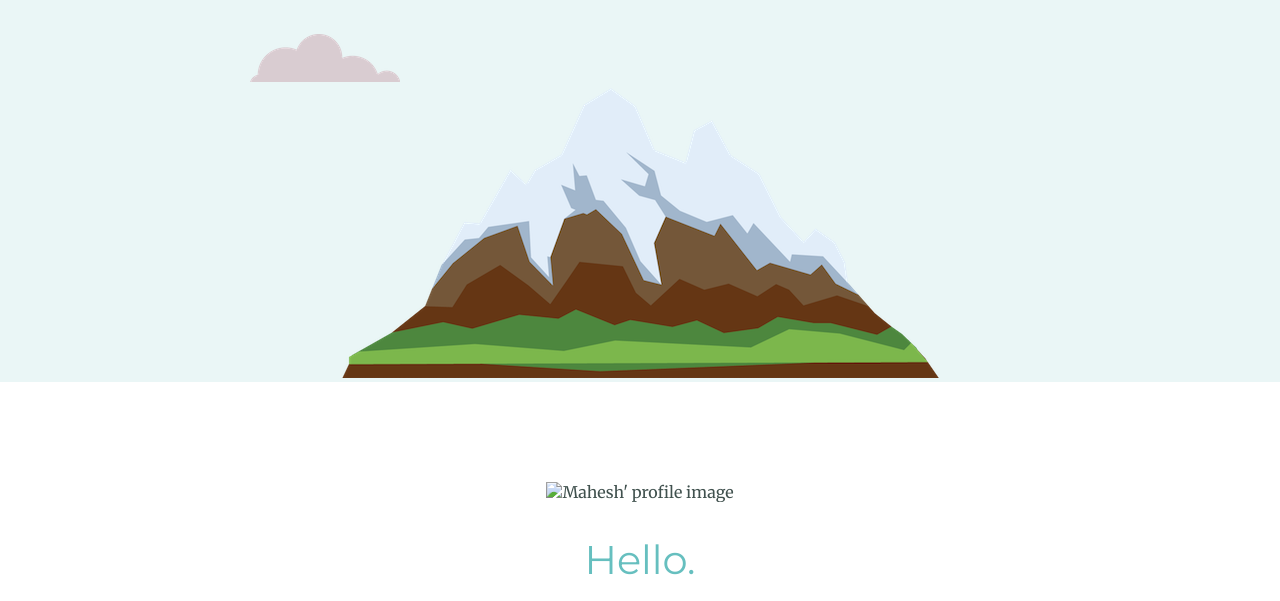
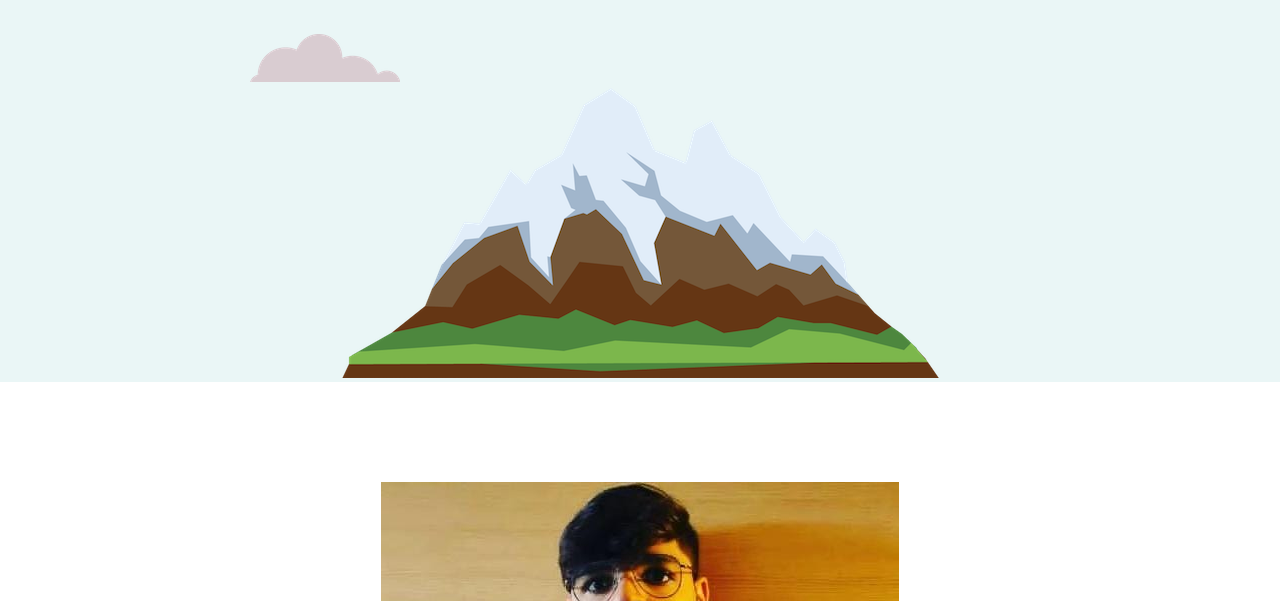
Before and after one commit to MaheshGaur04/CVV_Portfolio, a plain HTML site: page index.html in a window 1280 px wide. Shown: the part 351-952 px from the top of the page. Drawn offline with Linux system fonts and the light colour scheme.

Commit message:
Update index.html

```diff
--- a/index.html
+++ b/index.html
@@ -23,7 +23,7 @@
 
     <div class="middle-container">
         <div class="profile">
-            <img class="mypic" src="images/mahesh.png" alt="Mahesh' profile image">
+            <img class="mypic" src="images/mahesh.jpg" alt="Mahesh' profile image">
             <h2>Hello.</h2>
             <p class="intro">I'm a Programmer currently pursuing BTech at VIT, Chennai.
             </p>
```
